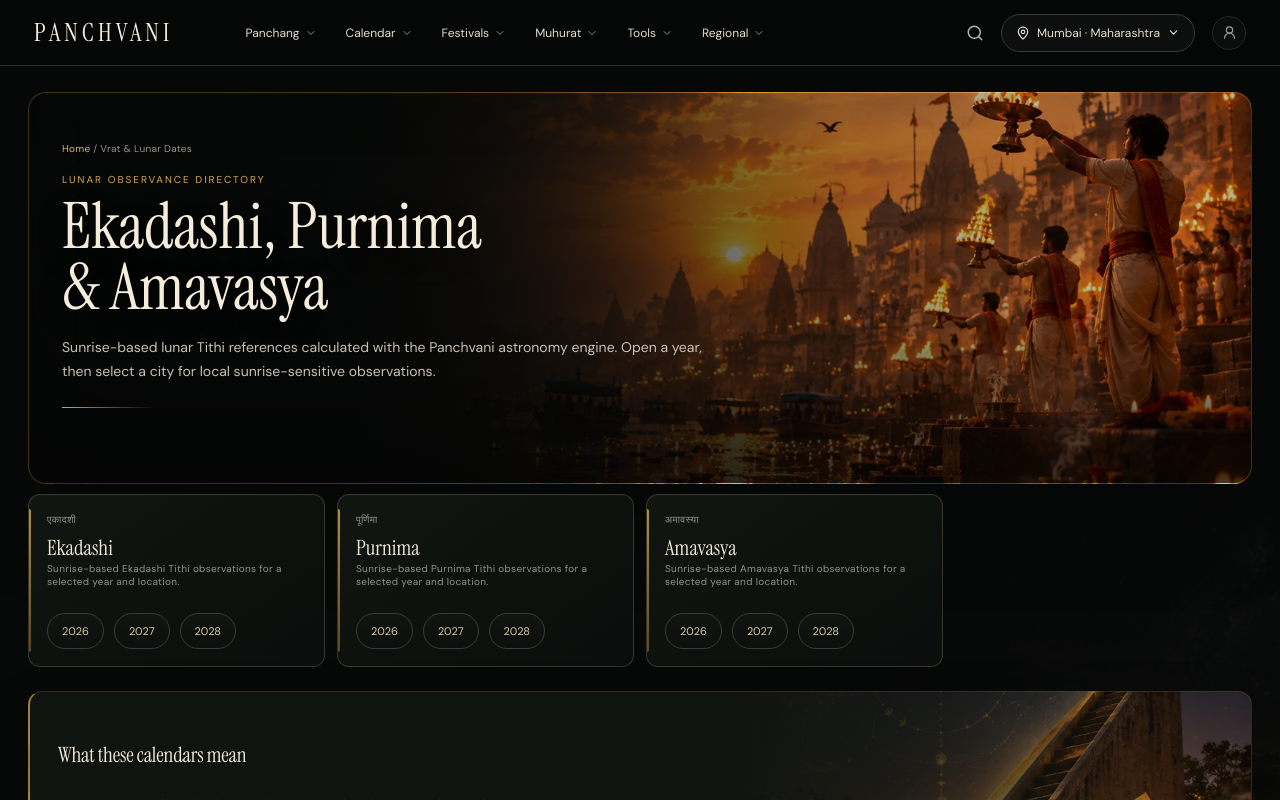
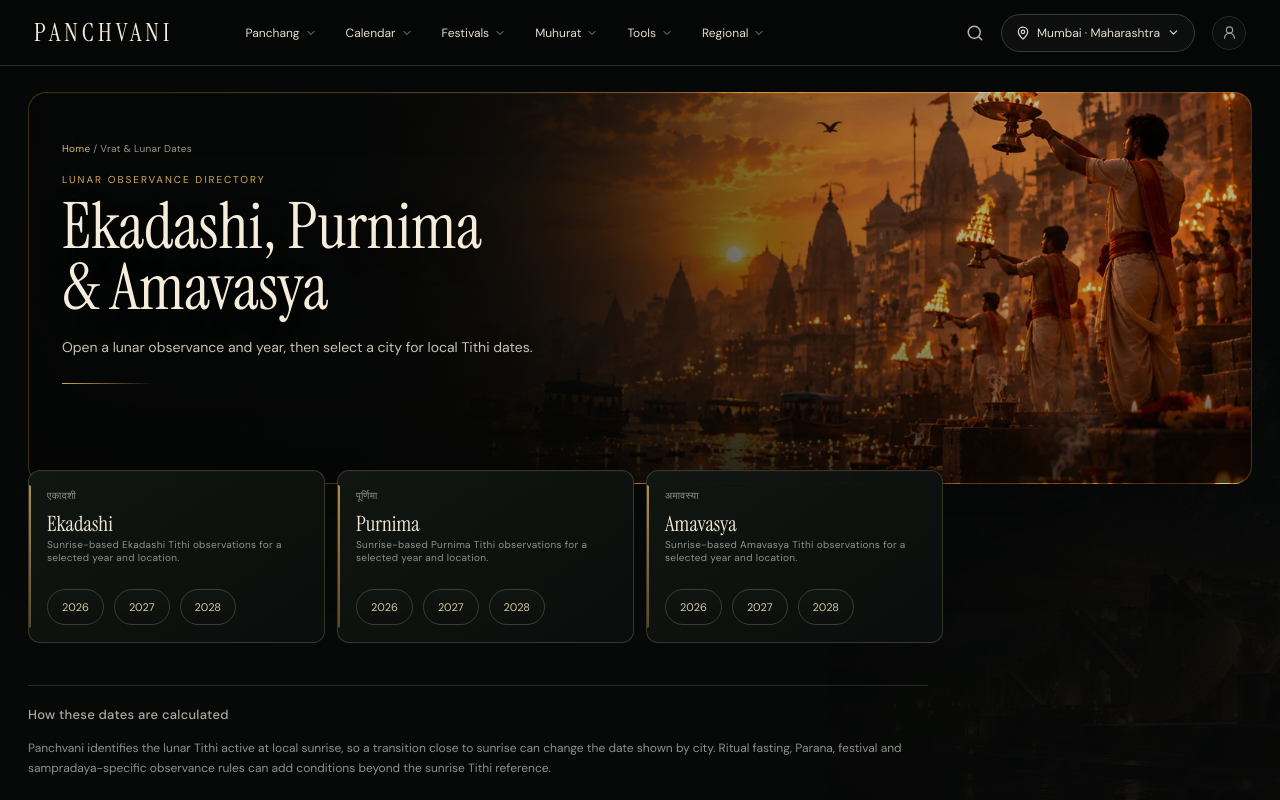
Before and after one commit to SviatF/chanag.xx, a Next.js app: page /vrat in a window 1280 px wide. Shown: the top 800 px of the page. Built offline with nearby package versions, Linux system fonts and the light colour scheme.

Commit message:
Move Vrat scope note below directory

```diff
--- a/app/vrat/page.tsx
+++ b/app/vrat/page.tsx
@@ -1,5 +1,6 @@
 import Link from "next/link";
 import Header from "@/components/Header";
+import MethodologyNote from "@/components/MethodologyNote";
 import {cities} from "@/lib/cities";
 import {todayInIndia} from "@/lib/dates";
 import {vratDefinitions,vratSlugs} from "@/lib/vrat";
@@ -17,12 +18,12 @@ export default function VratDirectory(){
     <div className="breadcrumbs"><Link href="/">Home</Link> / Vrat & Lunar Dates</div>
     <p className="page-kicker">LUNAR OBSERVANCE DIRECTORY</p>
     <h1 className="page-title">Ekadashi, Purnima<br/>& Amavasya</h1>
-    <p className="page-subtitle">Sunrise-based lunar Tithi references calculated with the Panchvani astronomy engine. Open a year, then select a city for local sunrise-sensitive observations.</p>
+    <p className="page-subtitle">Open a lunar observance and year, then select a city for local Tithi dates.</p>
 
     <div className="data-grid">
       {vratSlugs.map(slug=>{const item=vratDefinitions[slug];return <div className="data-card" key={slug}><small>{item.hindi}</small><strong>{item.name}</strong><small>{item.short}</small><div className="pill-links">{years.map(year=><Link href={`/vrat/${slug}/${year}`} key={year}>{year}</Link>)}</div></div>;})}
     </div>
 
-    <div className="seo-copy"><h2>What these calendars mean</h2><p>Panchvani identifies the lunar Tithi active at local sunrise. That makes the city relevant: sunrise occurs at a different instant in Mumbai, Delhi, Chennai or Kolkata, and a Tithi transition close to sunrise can change the local date shown.</p><p>These pages are Panchang references. Ritual fasting, Parana, festival and sampradaya-specific observance rules may apply additional conditions beyond sunrise Tithi, especially for Ekadashi.</p></div>
+    <MethodologyNote title="How these dates are calculated"><p>Panchvani identifies the lunar Tithi active at local sunrise, so a transition close to sunrise can change the date shown by city. Ritual fasting, Parana, festival and sampradaya-specific observance rules can add conditions beyond the sunrise Tithi reference.</p></MethodologyNote>
   </div></main>;
 }
```
